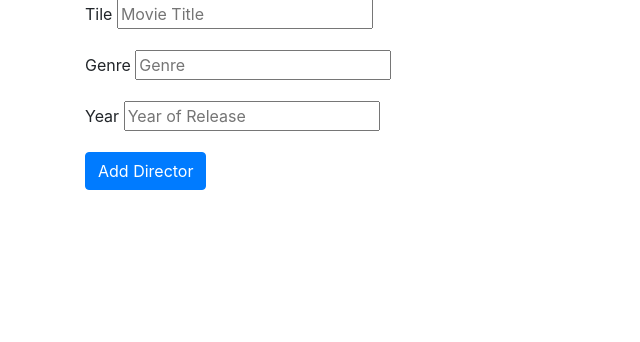
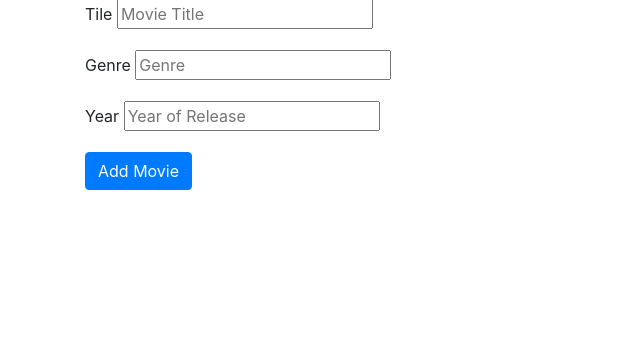
Before and after one commit to tianajarman/group-assignment, a Flask app: page /movies/add in a window 1280 px wide. Shown: the part 159-501 px from the top of the page, without its empty margins (0-640 px from the left). Run offline with Flask 2, Linux system fonts and the light colour scheme; some libraries are stand-ins or nearby versions.

```diff
--- a/movie.py
+++ b/movie.py
@@ -99,7 +99,7 @@ def add_movies():
 def get_all_movies():
     movies = [
         ['HocusPocus', 'Comedy', "After moving to Salem, Mass., teenager Max Dennison (Omri Katz) explores an abandoned house with his sister Dani (Thora Birch) and their new friend, Allison (Vinessa Shaw). After dismissing a story Allison tells as superstitious, Max accidentally frees a coven of evil witches (Bette Midler, Sarah Jessica Parker, Kathy Najimy) who used to live in the house. Now, with the help of a magical cat, the kids must steal the witches book of spells to stop them from becoming immortal."],
-        ['HorribleBossess', 'Comedy', "Nick (Jason Bateman), Dale (Charlie Day) and Kurt (Jason Sudeikis) are workers who would like nothing better than to grind their oppressive employers into the dirt. Quitting their jobs is not an option, so -- fueled by alcohol and dubious advice from a criminal (Jamie Foxx) -- the men devise a complex and seemingly foolproof plan to permanently rid themselves of their terrible bosses. The problem is, any plan is only as clever as the brains behind it."],
+        ['HorribleBosses', 'Comedy', "Nick (Jason Bateman), Dale (Charlie Day) and Kurt (Jason Sudeikis) are workers who would like nothing better than to grind their oppressive employers into the dirt. Quitting their jobs is not an option, so -- fueled by alcohol and dubious advice from a criminal (Jamie Foxx) -- the men devise a complex and seemingly foolproof plan to permanently rid themselves of their terrible bosses. The problem is, any plan is only as clever as the brains behind it."],
         ['Swimfan', 'Thriller', "Ben Cronin (Jesse Bradford) has it all: the admiration of his many friends, a terrific girlfriend, and he's on the fast-track to an athletic scholarship. Ben's rock-solid, promising future and romance are turned upside-down with the arrival of Madison Bell (Erika Christensen). Madison, the new girl in town, quickly sets her sights on the impressionable Ben. While their first few meetings are innocent enough, the obsessive and seductive Madison wants more ... much more."]
     ]
     return render_template('movies.html', movies=movies)
--- a/templates/movies-add.html
+++ b/templates/movies-add.html
@@ -21,7 +21,7 @@ Add Movie
        <label>Year</label>
        <input type="text" name="year" placeholder="Year of Release" required="true">
      </div>
-     <button type="submit" class="btn btn-primary">Add Director</button>
+     <button type="submit" class="btn btn-primary">Add Movie</button>
    </form>
 
 
```
Also changed, not shown: data.sqlite, static/img/danielle.png (added).
